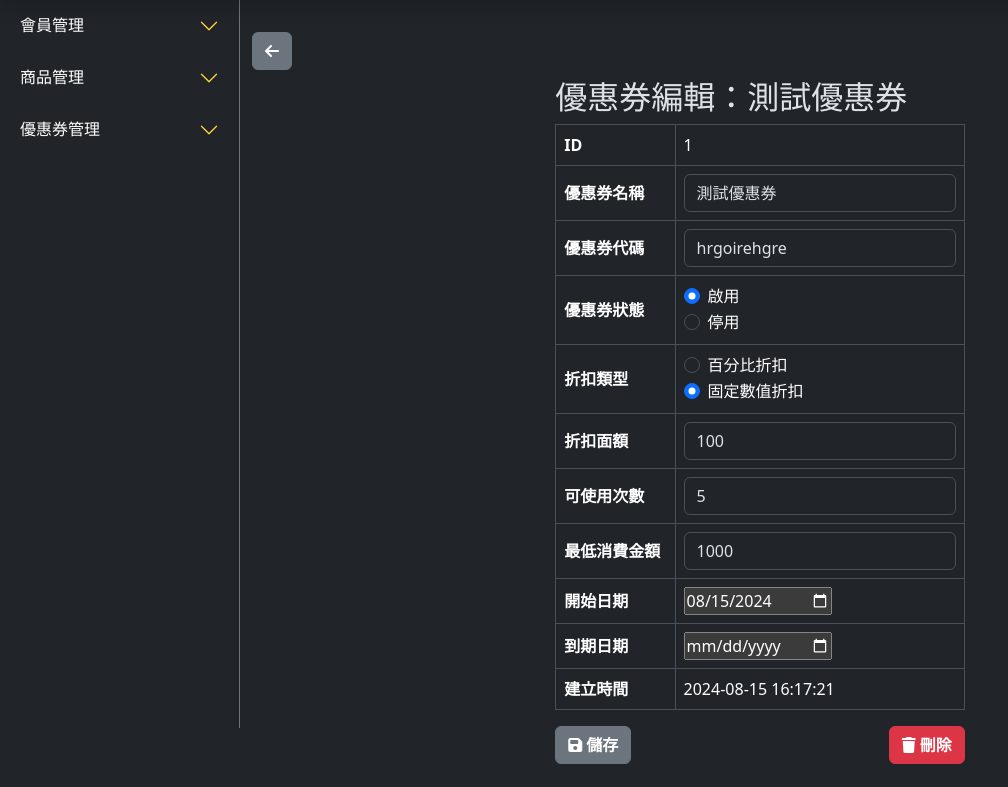
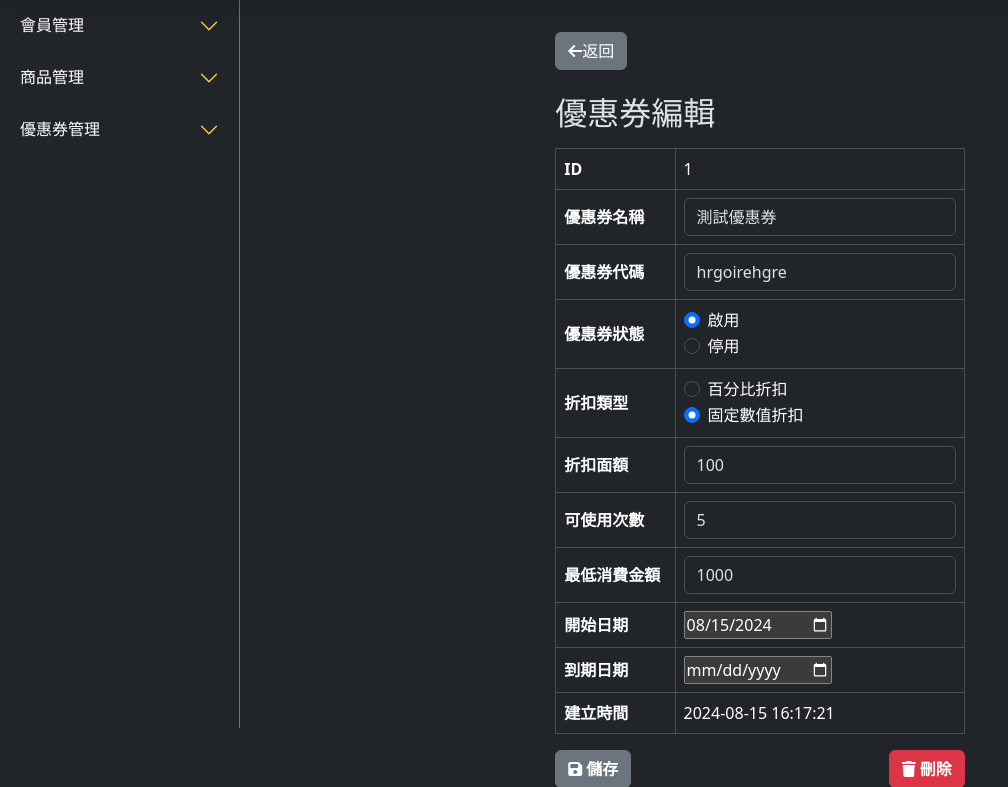
Before and after one commit to besttea168/teamwork, a PHP site: page /coupon-edit.php?id=1 in a window 1280 px wide. Shown: the part 72-859 px from the top of the page, without its empty margins (0-1008 px from the left). Before the commit the page ends 836 px from the top, so only its background shows below. Run offline with PHP 8.4, Linux system fonts and the light colour scheme; data comes from the database, SQL or seed files in the repository; some libraries are stand-ins or nearby versions.

Commit message:
修改連結、小部分版面

```diff
--- a/coupon/coupon-edit.php
+++ b/coupon/coupon-edit.php
@@ -41,14 +41,17 @@ if ($couponCount > 0) {
 
     <div class="main-content">
         <div class="container py-4">
-        <div class="py-2">
-            <a class="btn btn-secondary" href="coupons.php" title="回優惠券列表"><i class="fa-solid fa-arrow-left"></i></a>
-        </div>
+
 
             <div class="row d-flex justify-content-center">
                 <div class="col-5">
+
+                    <div class="py-2">
+                        <a class="btn btn-secondary" href="coupons.php" title="回優惠券列表"><i class="fa-solid fa-arrow-left"></i>返回</a>
+                    </div>
+
                     <?php if ($couponCount > 0) : ?>
-                    <H2>優惠券編輯<?= "：" . $title ?></H2>
+                        <H2 class="my-3">優惠券編輯</H2>
                         <form action="doUpdateCoupon.php" method="POST">
                             <table class="table table-bordered align-middle">
                                 <tr>
--- a/coupon/coupons.php
+++ b/coupon/coupons.php
@@ -135,7 +135,7 @@ function getPaginationUrl($page)
 
     <div class="main-content">
         <div class="container py-4">
-            <h1>優惠券列表</h1>
+            <h1 class="text-center">優惠券列表</h1>
 
             <div class="py-2">
                 <?php if (isset($_GET["search"])) : ?>
--- a/sidebar.php
+++ b/sidebar.php
@@ -43,8 +43,8 @@
             <div id="flush-collapseCoupon" class="accordion-collapse collapse" aria-labelledby="flush-headingCoupon" data-bs-parent="#accordionFlushExample">
                 <div class="accordion-body bg-dark">
                     <div class="list-group text-center">
-                            <a href="../teamwork1/coupon/coupons.php" class="list-group-item list-group-item-action">優惠券列表</a>
-                            <a href="../teamwork1/coupon/create-coupon.php" class="list-group-item list-group-item-action">新增優惠券</a>
+                        <a href="../coupon/coupons.php" class="list-group-item list-group-item-action">優惠券列表</a>
+                        <a href="../coupon/create-coupon.php" class="list-group-item list-group-item-action">新增優惠券</a>
                     </div>
                 </div>
             </div>
```
Also changed, not shown: coupon/coupon.php (+7 -4 lines), coupon/create-coupon.php (+7 -4 lines). Lines whose indentation alone changed are shown as unchanged.
